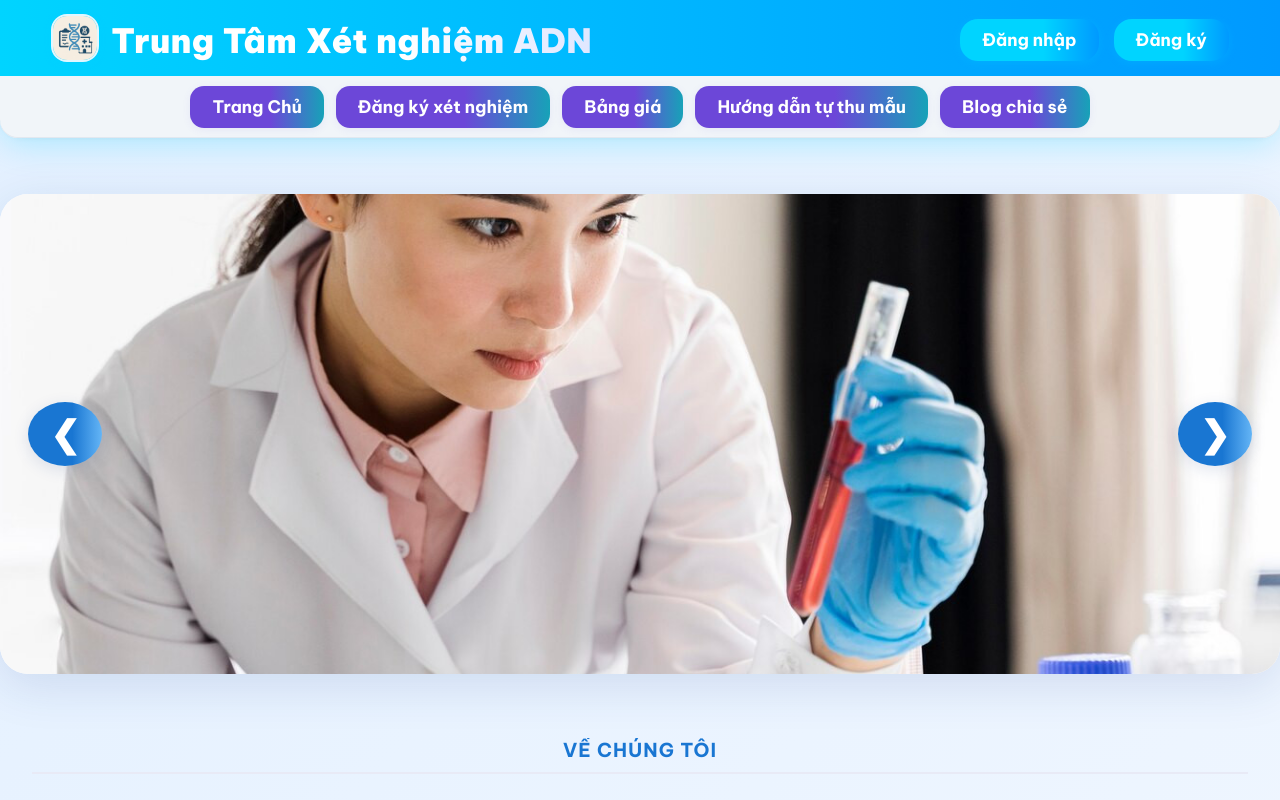
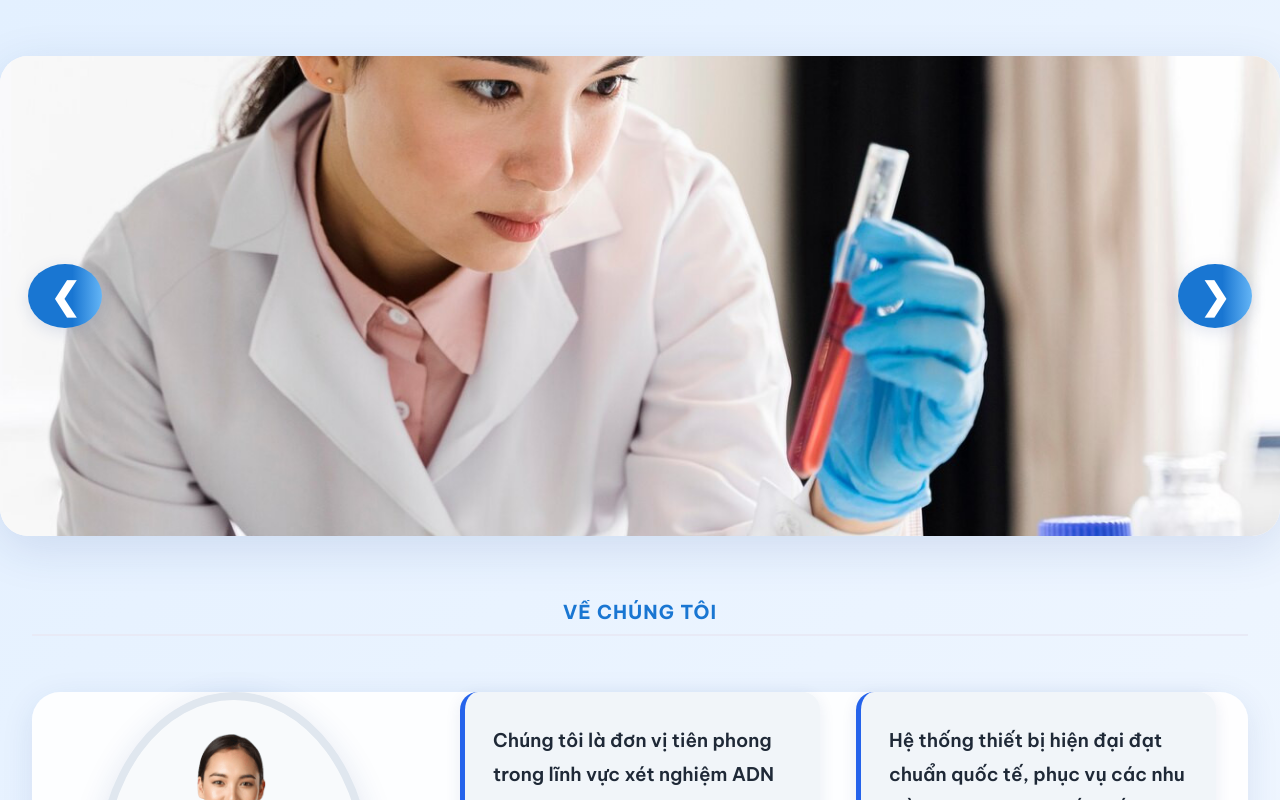
Before and after one commit to Nhwt666/SWP_Frontend, a React (Create React App) app: page / in a window 1280 px wide. Shown: the top 800 px of the page. Built offline with nearby package versions, Linux system fonts and the light colour scheme; what pdfmake would draw is missing.

Commit message:
smallest bug ever seen

```diff
--- a/src/App.js
+++ b/src/App.js
@@ -28,8 +28,7 @@ function App() {
     <UserProvider>
       <Router>
         <div className="App">
-            {/* Header is now rendered on ALL pages */}
-            <Header />
+            {/* Remove global <Header /> to avoid duplicate headers */}
             <Routes>
                 {/* Public Routes */}
                 <Route path="/" element={<HomePage />} />
```
